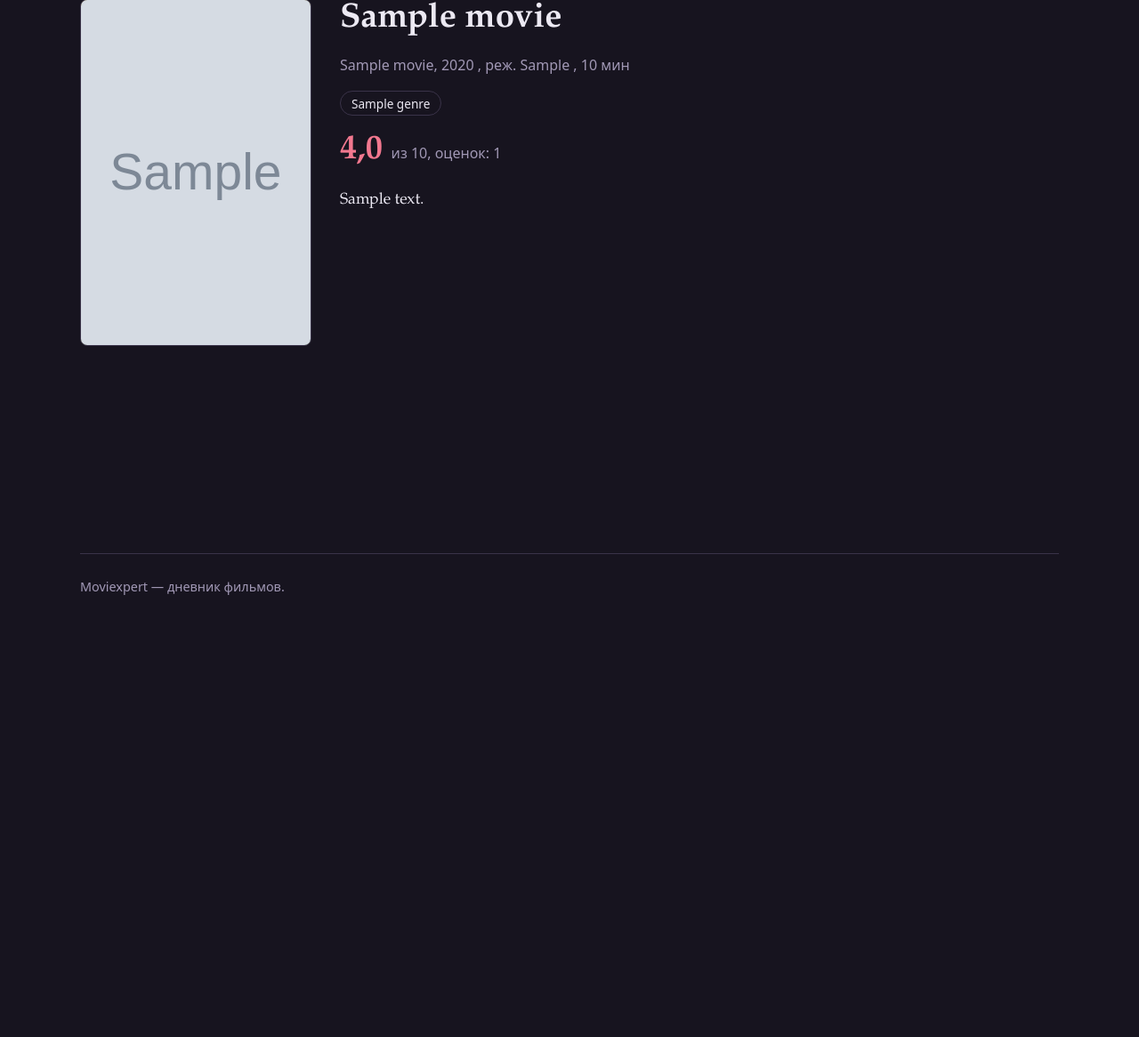
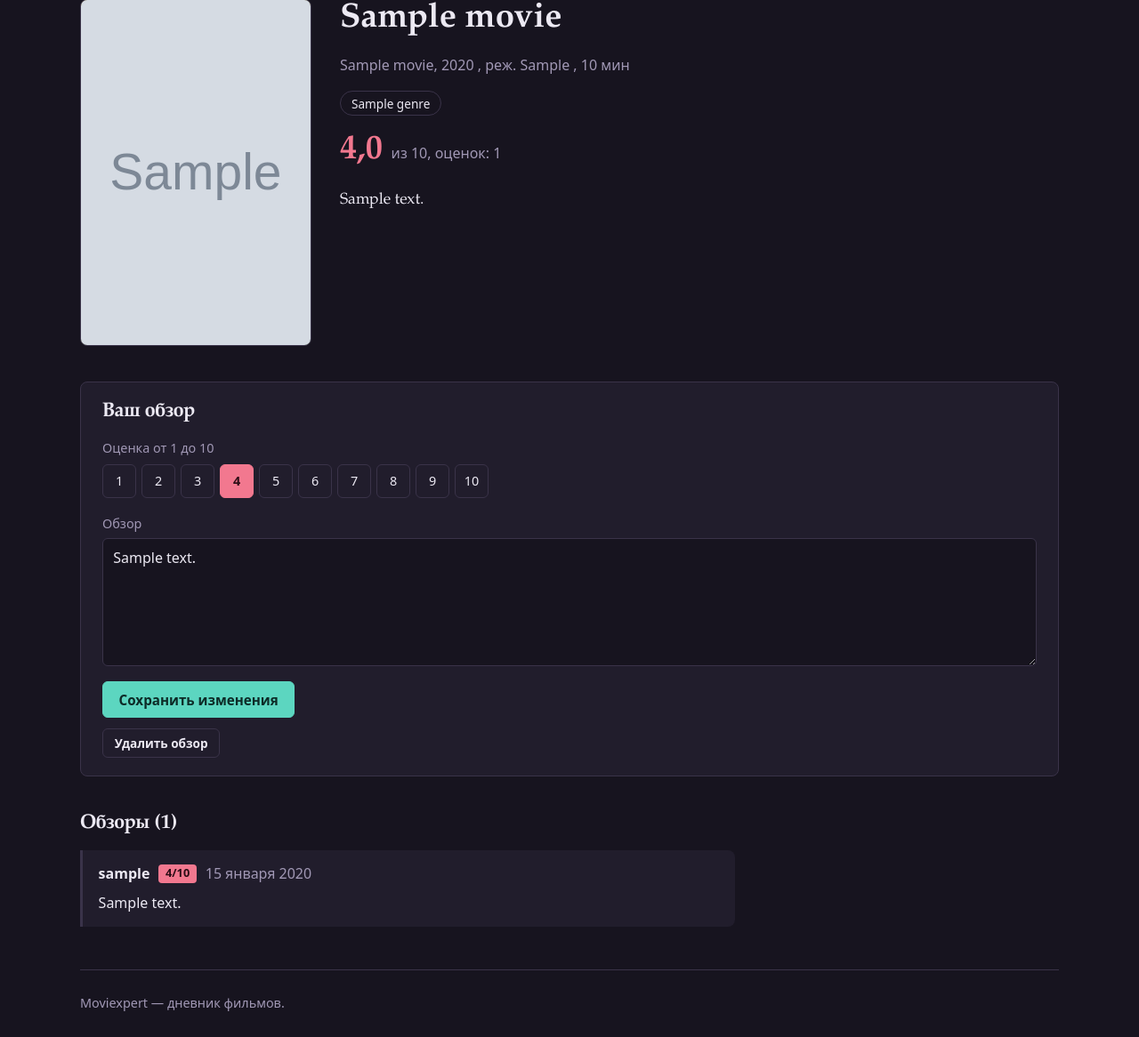
Before and after one commit to mevych/moviexpert, a Django app: page /movies/1/ in a window 1280 px wide. Shown: the part 102-1268 px from the top of the page at 89% size. Before the commit the page ends 771 px from the top, so only its background shows below. Run offline with Django 4.2, Linux system fonts and the light colour scheme; a user stored in the database is signed in; tables that the repository leaves empty hold one stand-in row (values such as "Sample post"); grey boxes marked "Sample" are stand-in pictures.

Commit message:
added reviews and ratings

```diff
--- a/main/forms.py
+++ b/main/forms.py
@@ -2,7 +2,32 @@ from django import forms
 from django.contrib.auth.forms import UserCreationForm
 from django.contrib.auth.models import User
 
-from .models import Movie
+from .models import Movie, Review
+
+class ReviewForm(forms.ModelForm):
+    rating = forms.TypedChoiceField(
+        label="Оценка",
+        choices=[(i, str(i)) for i in range(1, 11)],
+        coerce=int,
+        widget=forms.RadioSelect,
+        error_messages={"required": "Выберите оценку от 1 до 10."},
+    )
+
+    class Meta:
+        model = Review
+        fields = ["rating", "text"]
+        labels = {"text": "Обзор"}
+        widgets = {
+            "text": forms.Textarea(attrs={
+                "rows": 5,
+                "placeholder": "Что вы думаете о фильме? Можно оставить только оценку.",
+                "maxlength": 5000,
+            }),
+        }
+
+    def clean_text(self):
+        return self.cleaned_data["text"].strip()
+
 
 class MovieForm(forms.ModelForm):
     class Meta:
--- /dev/null
+++ b/main/templates/main/_review.html
@@ -0,0 +1,16 @@
+<article class="review" id="review-{{ review.pk }}">
+  <header>
+    {% if show_movie %}
+      <a href="{% url 'movie_detail' review.movie.pk %}"><strong>{{ review.movie.title }}</strong></a>
+    {% else %}
+      <strong>{{ review.user.username }}</strong>
+    {% endif %}
+    <span class="badge">{{ review.rating }}/10</span>
+    <span class="muted">
+      {% if show_movie %}{{ review.user.username }}, {% endif %}{{ review.created_at|date:"j E Y" }}
+    </span>
+  </header>
+  {% if review.text %}
+    <p>{% if short %}{{ review.text|truncatewords:40 }}{% else %}{{ review.text|linebreaksbr }}{% endif %}</p>
+  {% endif %}
+</article>
--- a/main/templates/main/movie_detail.html
+++ b/main/templates/main/movie_detail.html
@@ -27,4 +27,43 @@
     {% if movie.description %}<p class="description">{{ movie.description|linebreaksbr }}</p>{% endif %}
   </div>
 </article>
+
+{% if user.is_authenticated %}
+<section class="review-form">
+  <h2>{% if my_review %}Ваш обзор{% else %}Оставить оценку и обзор{% endif %}</h2>
+  <form method="post" action="{% url 'review_save' movie.pk %}">{% csrf_token %}
+    <fieldset class="rating-picker">
+      <legend>Оценка от 1 до 10</legend>
+      <div class="pills">
+        {% for radio in form.rating %}
+          {{ radio.tag }}<label for="{{ radio.id_for_label }}">{{ radio.choice_label }}</label>
+        {% endfor %}
+      </div>
+      {{ form.rating.errors }}
+    </fieldset>
+    <div class="field">
+      <label for="{{ form.text.id_for_label }}">Обзор</label>
+      {{ form.text }}
+      {{ form.text.errors }}
+    </div>
+    <button class="btn" type="submit">{% if my_review %}Сохранить изменения{% else %}Опубликовать{% endif %}</button>
+  </form>
+  {% if my_review %}
+    <form method="post" action="{% url 'review_delete' my_review.pk %}" class="inline-form">{% csrf_token %}
+      <button class="btn ghost small" type="submit">Удалить обзор</button>
+    </form>
+  {% endif %}
+</section>
+{% endif %}
+
+<section>
+  <h2>Обзоры{% if movie.reviews_count %} ({{ movie.reviews_count }}){% endif %}</h2>
+  <div class="reviews">
+    {% for review in reviews %}
+      {% include 'main/_review.html' %}
+    {% empty %}
+      <p class="empty">Пока никто не оставил обзор. Будьте первым.</p>
+    {% endfor %}
+  </div>
+</section>
 {% endblock %}
--- a/main/urls.py
+++ b/main/urls.py
@@ -8,6 +8,9 @@ urlpatterns = [
     path("movies/", views.movie_list, name="movie_list"),
     path("movies/add/", views.movie_create, name="movie_create"),
     path("movies/<int:pk>/", views.movie_detail, name="movie_detail"),
+    path("movies/<int:pk>/review/", views.review_save, name="review_save"),
+
+    path("reviews/<int:pk>/delete/", views.review_delete, name="review_delete"),
 
     path("accounts/register/", views.register, name="register"),
 ]
--- a/main/views.py
+++ b/main/views.py
@@ -4,9 +4,10 @@ from django.contrib.auth.decorators import login_required
 from django.core.paginator import Paginator
 from django.db.models import Avg, Count, F, Q
 from django.shortcuts import get_object_or_404, redirect, render
+from django.views.decorators.http import require_POST
 
-from .forms import MovieForm, RegisterForm
-from .models import Genre, Movie
+from .forms import MovieForm, RegisterForm, ReviewForm
+from .models import Genre, Movie, Review, UserMovie
 
 SORT_FIELDS = {
     "new": "created_at",
@@ -41,6 +42,21 @@ def sort_order(sort, direction):
     if sort in ("new", "title"):
         return (primary,)
     return (primary, "title")
+
+
+def reviews_qs():
+    return Review.objects.select_related("user", "movie").annotate(
+        likes_count=Count("likes", distinct=True),
+        comments_count=Count("comments", distinct=True),
+    )
+
+
+def mark_watched(user, movie):
+    state, _ = UserMovie.objects.get_or_create(user=user, movie=movie)
+    if not state.is_watched:
+        state.is_watched = True
+        state.in_watchlist = False
+        state.save()
 
 
 def home(request):
@@ -88,9 +104,24 @@ def movie_list(request):
     })
 
 
+def _detail_context(request, movie, form=None):
+    my_review = None
+    if request.user.is_authenticated:
+        my_review = Review.objects.filter(user=request.user, movie=movie).first()
+    if form is None:
+        form = ReviewForm(instance=my_review)
+    reviews = list(reviews_qs().filter(movie=movie))
+    return {
+        "movie": movie,
+        "my_review": my_review,
+        "form": form,
+        "reviews": reviews,
+    }
+
+
 def movie_detail(request, pk):
     movie = get_object_or_404(catalog(), pk=pk)
-    return render(request, "main/movie_detail.html", {"movie": movie})
+    return render(request, "main/movie_detail.html", _detail_context(request, movie))
 
 
 @login_required
@@ -106,6 +137,33 @@ def movie_create(request):
     return render(request, "main/movie_form.html", {"form": form})
 
 
+@login_required
+@require_POST
+def review_save(request, pk):
+    movie = get_object_or_404(catalog(), pk=pk)
+    review = Review.objects.filter(user=request.user, movie=movie).first()
+    form = ReviewForm(request.POST, instance=review)
+    if not form.is_valid():
+        return render(request, "main/movie_detail.html", _detail_context(request, movie, form))
+    obj = form.save(commit=False)
+    obj.user = request.user
+    obj.movie = movie
+    obj.save()
+    mark_watched(request.user, movie)
+    messages.success(request, "Обзор сохранён.")
+    return redirect(movie)
+
+
+@login_required
+@require_POST
+def review_delete(request, pk):
+    review = get_object_or_404(Review, pk=pk, user=request.user)
+    movie = review.movie
+    review.delete()
+    messages.success(request, "Обзор удалён.")
+    return redirect(movie)
+
+
 def register(request):
     if request.user.is_authenticated:
         return redirect("home")
```
